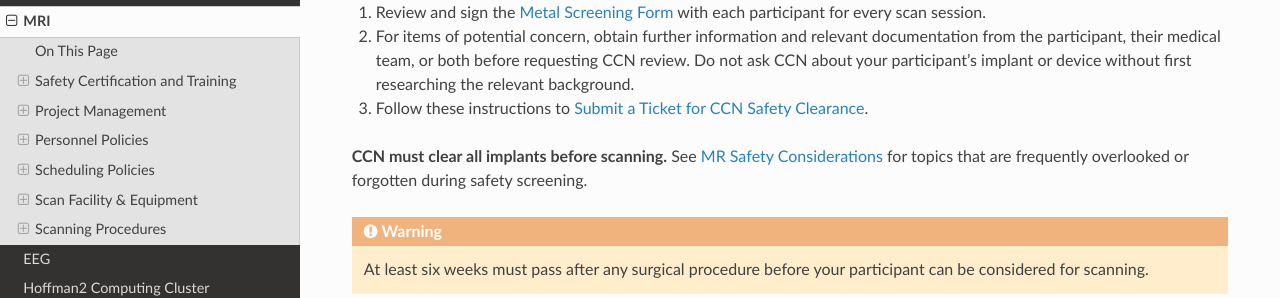
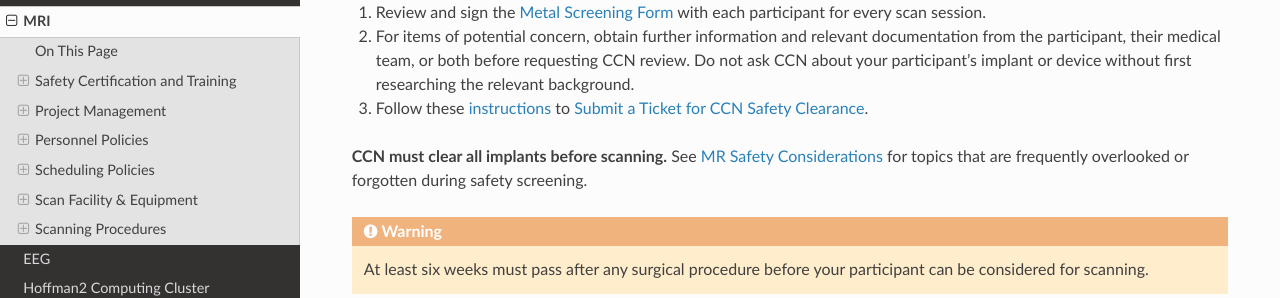
Before and after one commit to CCN-Support/CCN_Wiki, a Sphinx documentation site: the page built from docs/source/mri.rst, in a window 1280 px wide and 900 px high, scrolled down 25122 px. Shown: the part 159-457 px from the top of the window. Built offline with Sphinx 7.4.7 and the Read the Docs theme 3.1.0, drawn with Linux system fonts in a browser that asks for light colours; part of the change alters nothing that is shown.

```diff
--- a/docs/source/mri.rst
+++ b/docs/source/mri.rst
@@ -871,7 +871,7 @@ All participants need to be diligently screened for MR contraindications during
 
 #. Review and sign the `Metal Screening Form <https://drive.google.com/file/d/1aUwmgXoij_czd8YktXmo0yDLjpqbuUpm/view?usp=sharing>`_ with each participant for every scan session.
 #. For items of potential concern, obtain further information and relevant documentation from the participant, their medical team, or both before requesting CCN review. Do not ask CCN about your participant's implant or device without first researching the relevant background.
-#. Follow these instructions to `Submit a Ticket for CCN Safety Clearance <https://docs.google.com/document/d/13g-DVRauCgZAkScw0D5j03cCPeCiu2Fi/edit#heading=h.rgb25in7p2nc>`_.
+#. Follow these `instructions <https://docs.google.com/document/d/13g-DVRauCgZAkScw0D5j03cCPeCiu2Fi/edit#heading=h.rgb25in7p2nc>`_ to `Submit a Ticket for CCN Safety Clearance <https://docs.google.com/document/d/13g-DVRauCgZAkScw0D5j03cCPeCiu2Fi/edit#heading=h.rgb25in7p2nc>`_.
 
 **CCN must clear all implants before scanning.** See `MR Safety Considerations <https://drive.google.com/file/d/17ntnhvzU91m7uJYVULiTRkr-u77_ioSt/view?usp=sharing>`_ for topics that are frequently overlooked or forgotten during safety screening.
 
```
